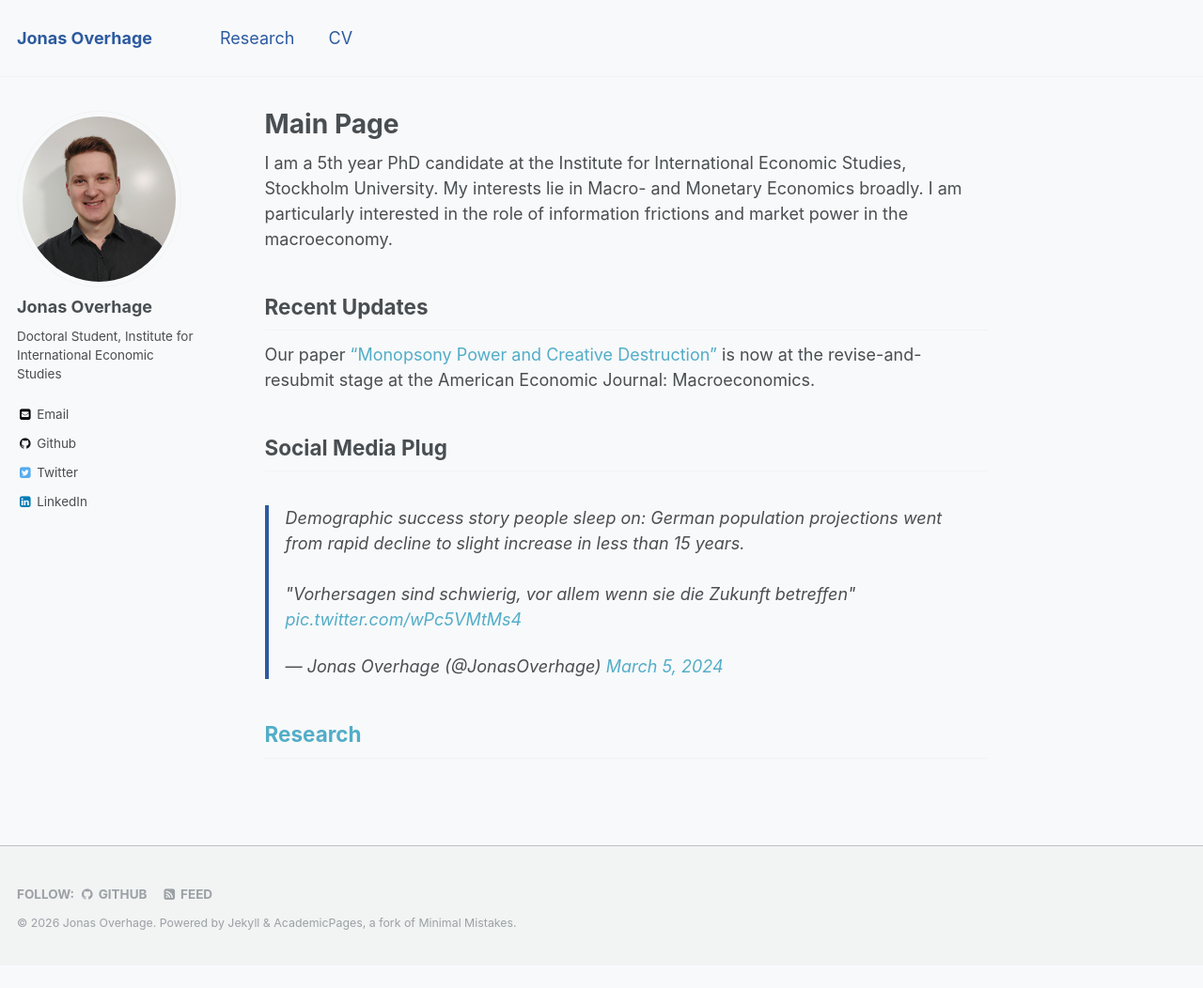
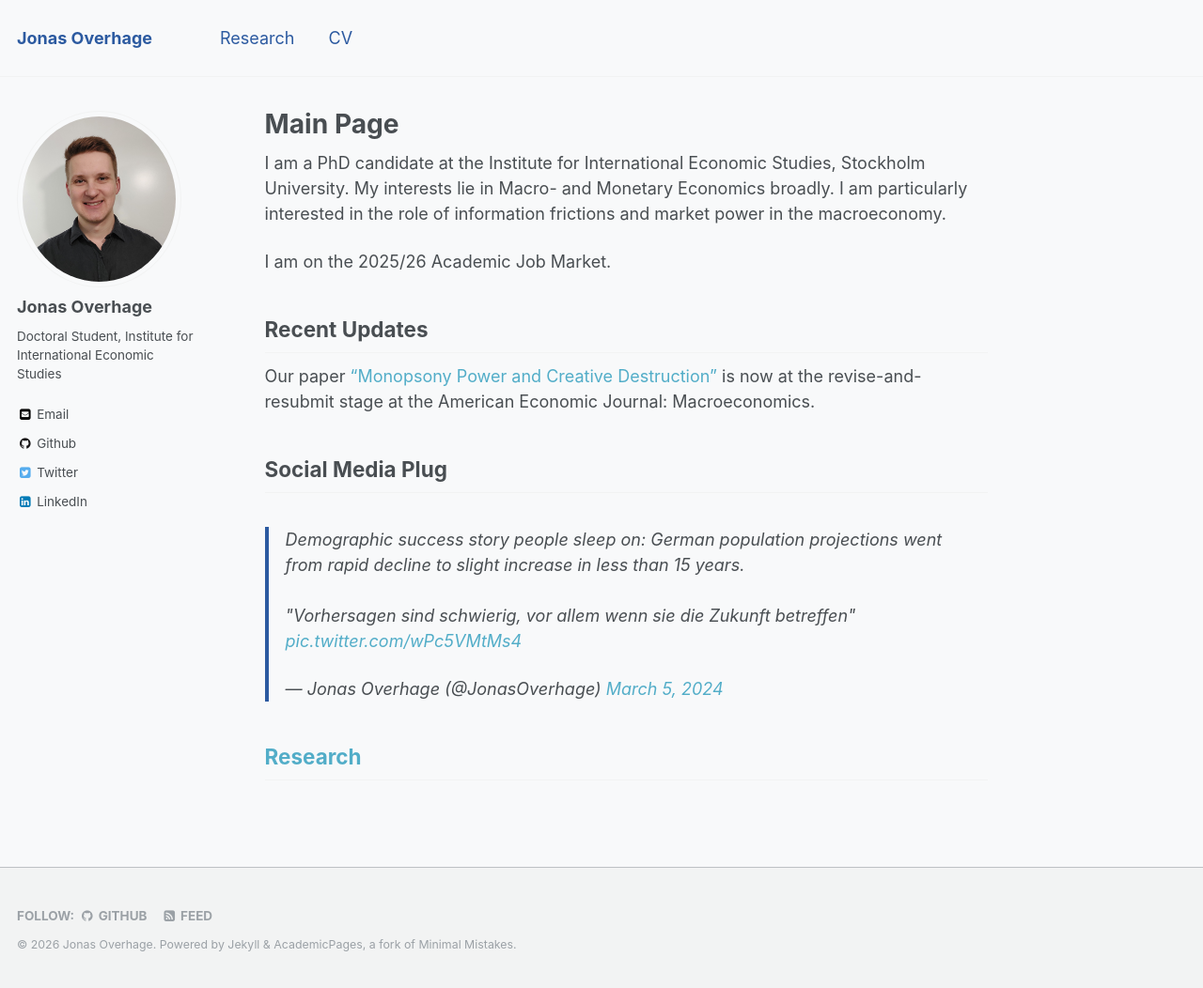
Before and after one commit to JOverhage/JOverhage.github.io, a Jekyll site: the page built from _pages/about.md, in a window 1280 px wide and 1052 px high. Shown: the whole window at 94% size. Built offline with Jekyll 4.4.1, drawn with Linux system fonts in a browser that asks for light colours; comment, search, counter and statistics services are not loaded.

Commit message:
main update, paper year

```diff
--- a/_pages/about.md
+++ b/_pages/about.md
@@ -9,7 +9,9 @@ redirect_from:
 ---
 
 
-I am a 5th year PhD candidate at the Institute for International Economic Studies, Stockholm University. My interests lie in Macro- and Monetary Economics broadly. I am particularly interested in the role of information frictions and market power in the macroeconomy.
+I am a PhD candidate at the Institute for International Economic Studies, Stockholm University. My interests lie in Macro- and Monetary Economics broadly. I am particularly interested in the role of information frictions and market power in the macroeconomy.
+
+I am on the 2025/26 Academic Job Market.
 
 ## Recent Updates
 
```
Also changed, not shown: _research/consumption-information.md (+1 -1 lines).
